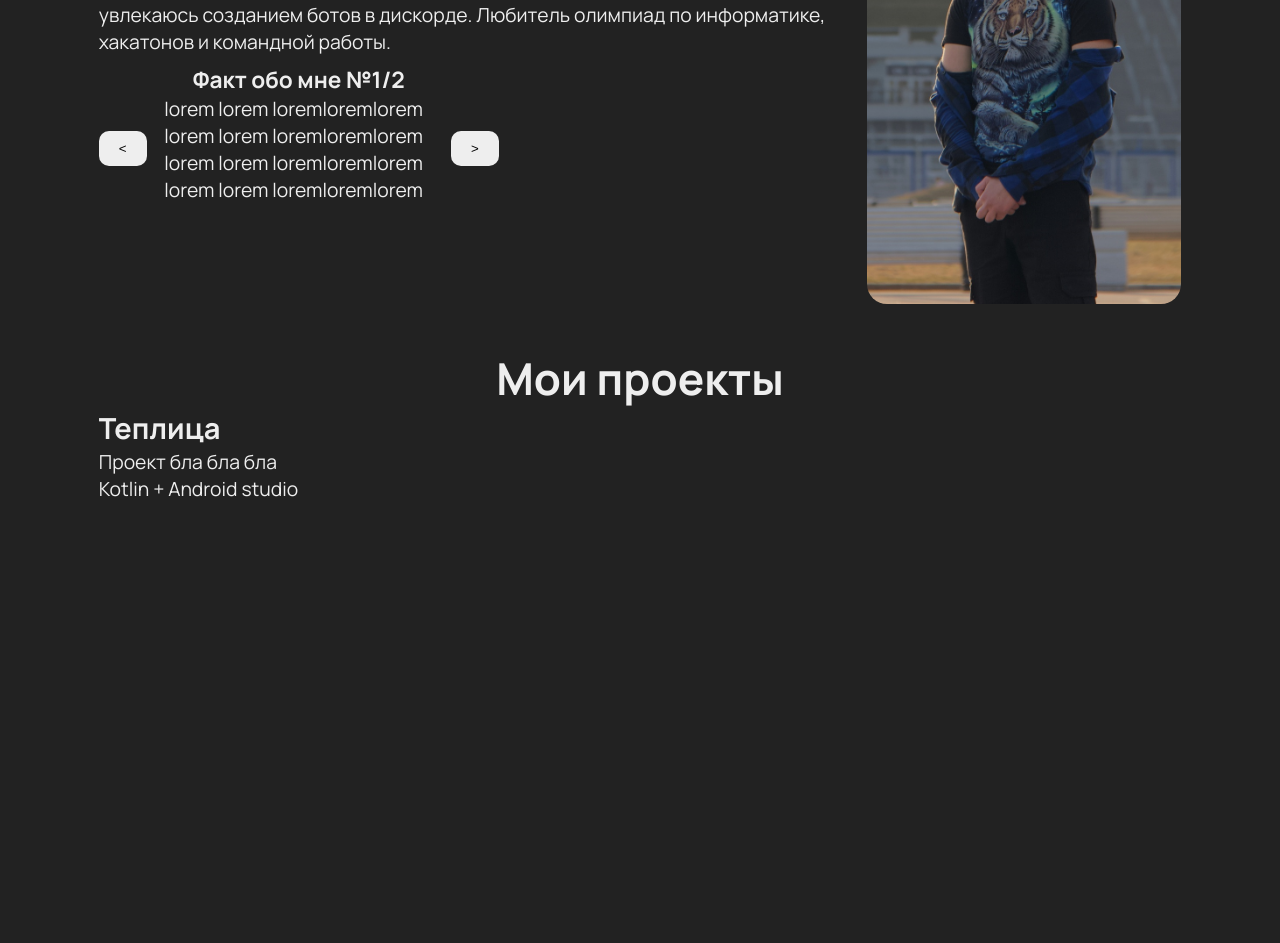
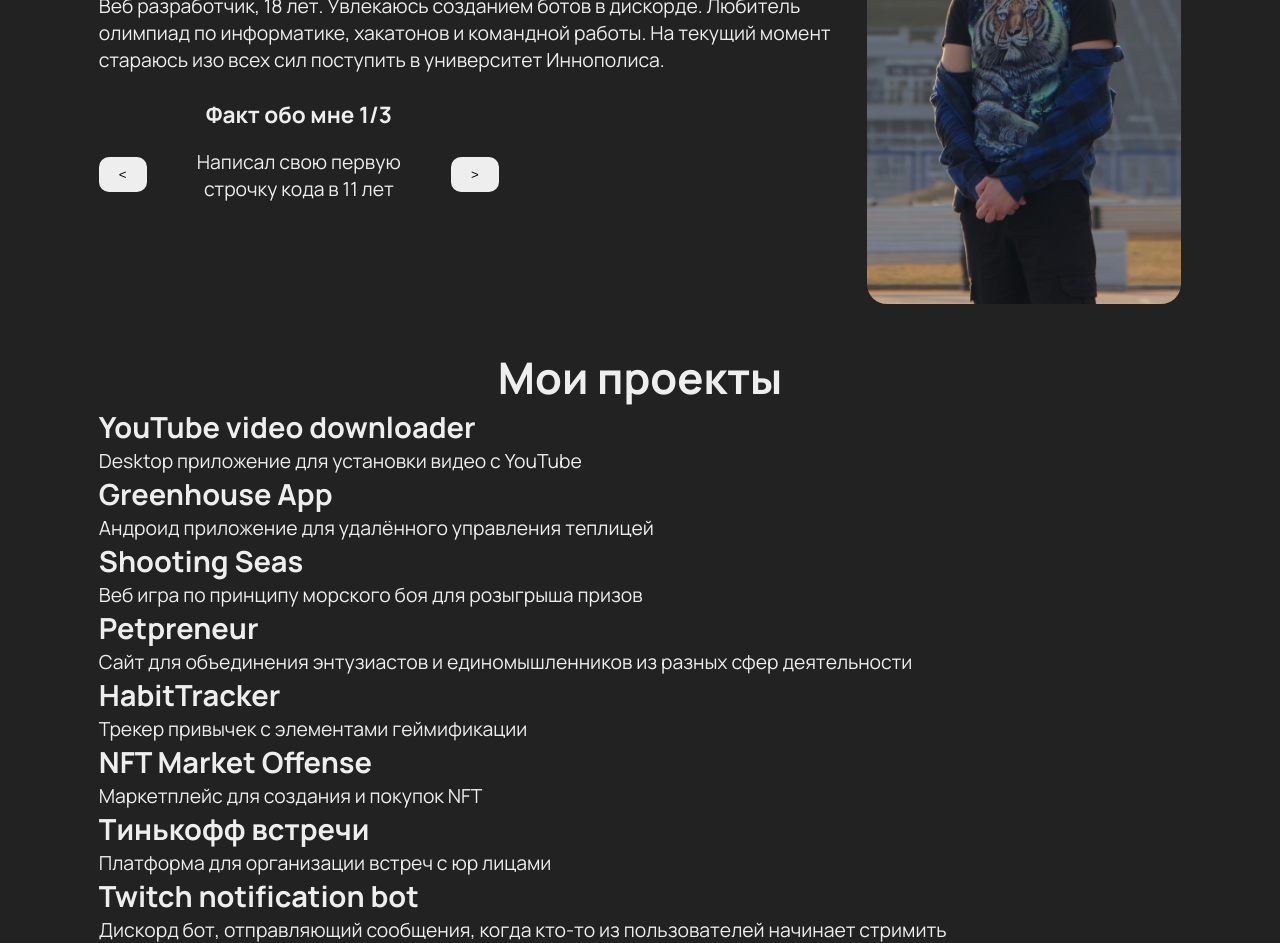
Before and after one commit to N1qro/My-portfolio-site, a Next.js app in the folder portfolio-app/: page / in a window 1280 px wide. Shown: the part 320-1263 px from the top of the page. Before the commit the page ends 822 px from the top, so only its background shows below. Built offline with nearby package versions, Linux system fonts and the light colour scheme; no server answers.

Commit message:
Updated styles, added facts + started work on projects

```diff
--- /dev/null
+++ b/portfolio-app/actions/saveFact.tsx
@@ -0,0 +1,7 @@
+"use server"
+
+import { cookies } from "next/headers"
+
+export default async function saveFact(index: number) {
+  cookies().set("latestFact", index.toString())
+}
--- a/portfolio-app/app/factCard.tsx
+++ b/portfolio-app/app/factCard.tsx
@@ -4,40 +4,33 @@ import { useState } from "react";
 import facts from "@/lib/facts";
 import styles from "@/styles/factCard.module.css";
 import { Button } from "@/components/button";
+import saveFact from "@/actions/saveFact";
 
-export default function FactCard() {
-  const [currentFact, setCurrentFact] = useState<number>(() => {
-    // Need to search stackoverflow for this type of error.
-    // Need to get data from localstorage before rendering.
-    // If i fetch it like this:
-    // if (typeof localStorage === "undefined") {
-    //   return 0;
-    // }
-    // It gives hydration error because the output is different
-    // from the server render :/
-    return parseInt(localStorage.getItem("fact-index") || "0");
-  });
+interface FactProps {
+  savedFact: number
+}
+
+export default function FactCard({ savedFact }: FactProps) {
+  const [currentFact, setCurrentFact] = useState<number>(savedFact);
 
   function incrementFactBy(amount: number) {
-    setCurrentFact((prev) => {
-      let newIndex;
-      if (prev === facts.length - 1 && amount > 0) {
-        newIndex = 0;
-      } else if (prev === 0 && amount < 0) {
-        newIndex = facts.length - 1;
-      } else {
-        newIndex = prev + amount;
-      }
+    let newIndex;
+    if (currentFact === facts.length - 1 && amount > 0) {
+      newIndex = 0;
+    } else if (currentFact === 0 && amount < 0) {
+      newIndex = facts.length - 1;
+    } else {
+      newIndex = currentFact + amount;
+    }
 
-      localStorage.setItem("fact-index", newIndex.toString());
-      return newIndex;
-    });
+    setCurrentFact(newIndex)
+    saveFact(newIndex)
   }
 
   return (
     <div className={styles.card_wrapper}>
       <h3 className="text-center">
-        Факт обо мне №{currentFact + 1}/{facts.length}
+        Факт обо мне {currentFact + 1}/{facts.length}
       </h3>
       <div className={styles.card}>
         <Button onClick={() => incrementFactBy(-1)}>{"<"}</Button>
--- a/portfolio-app/app/page.tsx
+++ b/portfolio-app/app/page.tsx
@@ -1,19 +1,17 @@
 import FactCard from "./factCard";
-import Image from "next/image";
 import myself from "@/assets/img/me.png";
 import containerStyles from "@/styles/containers.module.css";
 import commonStyles from "@/styles/common.module.css";
 import ProjectCard from "./projectCard";
-
-const testProject = {
-  id: 1,
-  videoURI: "",
-  title: "",
-  description: "",
-  category: "",
-};
+import { cookies } from "next/headers";
+import styles from "@/styles/home.module.css"
+import Image from "next/image";
+import locationImage from "@/assets/svg/location2.svg"
+import Projects from "@/lib/projects";
 
 export default function Home() {
+  const savedFact = parseInt(cookies().get("latestFact")?.value || "0")
+
   return (
     <main>
       <section className={containerStyles.section_me}>
@@ -21,12 +19,16 @@ export default function Home() {
           className={`${containerStyles.align_vertically} flex-column-gap`}
         >
           <h1>Новиков Андрей</h1>
+          <div className={styles.location_wrapper}>
+            <Image src={locationImage} height={27} alt="location-logo" style={{color: "red"}} />
+            <i className={styles.location}>Москва, Россия</i>
+          </div>
           <p>
-            Backend + Frontend разработчик с большим опытом в серверной части,
-            также увлекаюсь созданием ботов в дискорде. Любитель олимпиад по
-            информатике, хакатонов и командной работы.
+            Веб разработчик, 18 лет. Увлекаюсь созданием ботов в дискорде.
+            Любитель олимпиад по информатике, хакатонов и командной работы.
+            На текущий момент стараюсь изо всех сил поступить в университет Иннополиса.
           </p>
-          <FactCard />
+          <FactCard savedFact={savedFact}/>
         </article>
         <Image
           className={commonStyles.thumbnail}
@@ -38,7 +40,7 @@ export default function Home() {
       </section>
       <section className={containerStyles.section_projects}>
         <h1 className="text-center">Мои проекты</h1>
-        <ProjectCard {...testProject} />
+        {Projects.map(p => <ProjectCard key={p.id} {...p} />)}
       </section>
     </main>
   );
--- /dev/null
+++ b/portfolio-app/app/project/[id]/page.tsx
@@ -0,0 +1,3 @@
+export default function ProjectDisplay(props: any) {
+  return <div>{JSON.stringify(props)}</div>
+}
--- a/portfolio-app/app/projectCard.tsx
+++ b/portfolio-app/app/projectCard.tsx
@@ -1,19 +1,13 @@
-interface ProjectProps {
-  id: number;
-  videoURI: string;
-  title: string;
-  description: string;
-  category: string;
-}
+import { ProjectInfo } from "@/lib/projects";
 
-export default function ProjectCard(props: ProjectProps) {
+export default function ProjectCard(props: ProjectInfo) {
   return (
     <article>
       <div>
-        <h2>Теплица</h2>
-        <p>Проект бла бла бла</p>
+        <h2>{props.title}</h2>
+        <p>{props.short_description}</p>
       </div>
-      <p>Kotlin + Android studio</p>
+      <p>{props.tags}</p>
     </article>
   );
 }
--- a/portfolio-app/lib/facts.ts
+++ b/portfolio-app/lib/facts.ts
@@ -1,6 +1,7 @@
 const facts = [
-  "lorem lorem loremloremlorem lorem lorem loremloremlorem lorem lorem loremloremlorem lorem lorem loremloremlorem",
-  "Fact 2",
+  "Написал свою первую строчку кода в 11 лет",
+  "Первый язык программирования - LuaU",
+  "Я инвестор-любитель. Вкладываю деньги в развитие компаний РФ",
 ]
 
 export default facts
--- /dev/null
+++ b/portfolio-app/lib/projects.ts
@@ -0,0 +1,95 @@
+export interface ProjectInfo {
+  id: number,
+  title: string,
+  tags: string[]
+  short_description: string,
+  full_description: string,
+  videoURL?: string,
+  previewImage: string,
+  creation_date: Date,
+}
+
+const Projects: ProjectInfo[] = [
+  {
+    id: 1,
+    title: "YouTube video downloader",
+    tags: [],
+    short_description: "Desktop приложение для установки видео с YouTube",
+    full_description: "",
+    videoURL: "",
+    previewImage: "",
+    creation_date: new Date(),
+  },
+  {
+    id: 2,
+    title: "Greenhouse App",
+    tags: [],
+    short_description: "Андроид приложение для удалённого управления теплицей",
+    full_description: "",
+    videoURL: "",
+    previewImage: "",
+    creation_date: new Date(),
+  },
+  {
+    id: 3,
+    title: "Shooting Seas",
+    tags: [],
+    short_description: "Веб игра по принципу морского боя для розыгрыша призов",
+    full_description: "",
+    videoURL: "",
+    previewImage: "",
+    creation_date: new Date(),
+  },
+  {
+    id: 4,
+    title: "Petpreneur",
+    tags: [],
+    short_description: "Сайт для объединения энтузиастов и единомышленников из разных сфер деятельности",
+    full_description: "",
+    videoURL: "",
+    previewImage: "",
+    creation_date: new Date(),
+  },
+  {
+    id: 5,
+    title: "HabitTracker",
+    tags: [],
+    short_description: "Трекер привычек с элементами геймификации",
+    full_description: "",
+    videoURL: "",
+    previewImage: "",
+    creation_date: new Date(),
+  },
+  {
+    id: 6,
+    title: "NFT Market Offense",
+    tags: [],
+    short_description: "Маркетплейс для создания и покупок NFT",
+    full_description: "",
+    videoURL: "",
+    previewImage: "",
+    creation_date: new Date(),
+  },
+  {
+    id: 7,
+    title: "Тинькофф встречи",
+    tags: [],
+    short_description: "Платформа для организации встреч с юр лицами",
+    full_description: "",
+    videoURL: "",
+    previewImage: "",
+    creation_date: new Date(),
+  },
+  {
+    id: 7,
+    title: "Twitch notification bot",
+    tags: [],
+    short_description: "Дискорд бот, отправляющий сообщения, когда кто-то из пользователей начинает стримить",
+    full_description: "",
+    videoURL: "",
+    previewImage: "",
+    creation_date: new Date(),
+  },
+]
+
+export default Projects
--- a/portfolio-app/styles/containers.module.css
+++ b/portfolio-app/styles/containers.module.css
@@ -16,7 +16,7 @@
 }
 
 @media (max-width: 700px) {
-    .section_me img {
+    .section_me>img {
         display: none;
     }
 }
--- a/portfolio-app/styles/factCard.module.css
+++ b/portfolio-app/styles/factCard.module.css
@@ -3,12 +3,15 @@
     align-items: center;
     justify-content: space-between;
     gap: 1rem;
+    min-height: 90px;
 }
 
 .card_wrapper {
     max-width: 400px;
+    margin-top: 1rem;
 }
 
 .fact_text {
     flex-grow: 0;
+    text-align: center;
 }
--- a/portfolio-app/styles/globals.css
+++ b/portfolio-app/styles/globals.css
@@ -13,7 +13,8 @@
 
 html,
 body {
-  font-size: 1.1rem;
+  scroll-behavior: smooth;
+  font-size: clamp(0.9rem, 3.5vw, 1.1rem);
   color: #eee;
   max-width: 100vw;
   overflow-x: hidden;
@@ -26,7 +27,7 @@ a {
 }
 
 h1 {
-  font-size: 2.5rem;
+  font-size: 2.25em;
 }
 
 section {
--- /dev/null
+++ b/portfolio-app/styles/home.module.css
@@ -0,0 +1,5 @@
+.location_wrapper {
+  display: flex;
+  align-items: center;
+  gap: 0.2rem;
+}
```
Also changed, not shown: portfolio-app/assets/svg/location.svg (added), portfolio-app/assets/svg/location2.svg (added).
